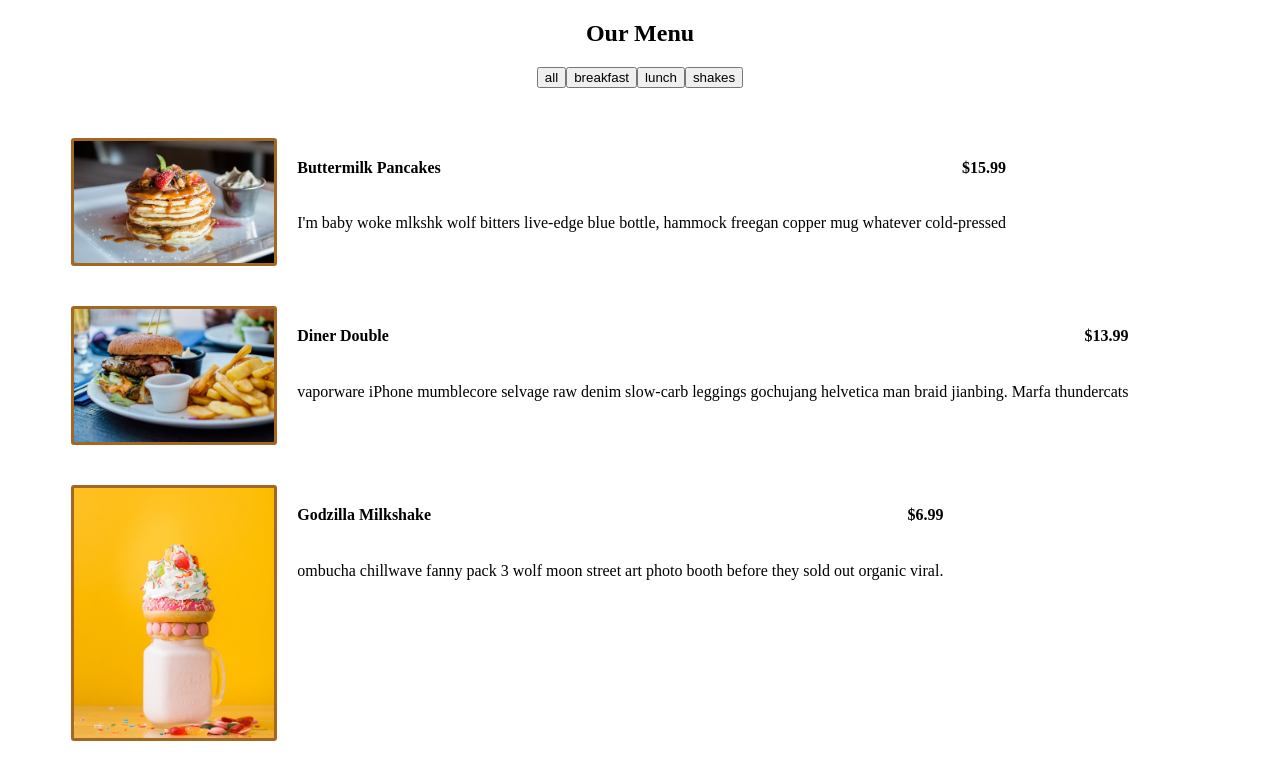
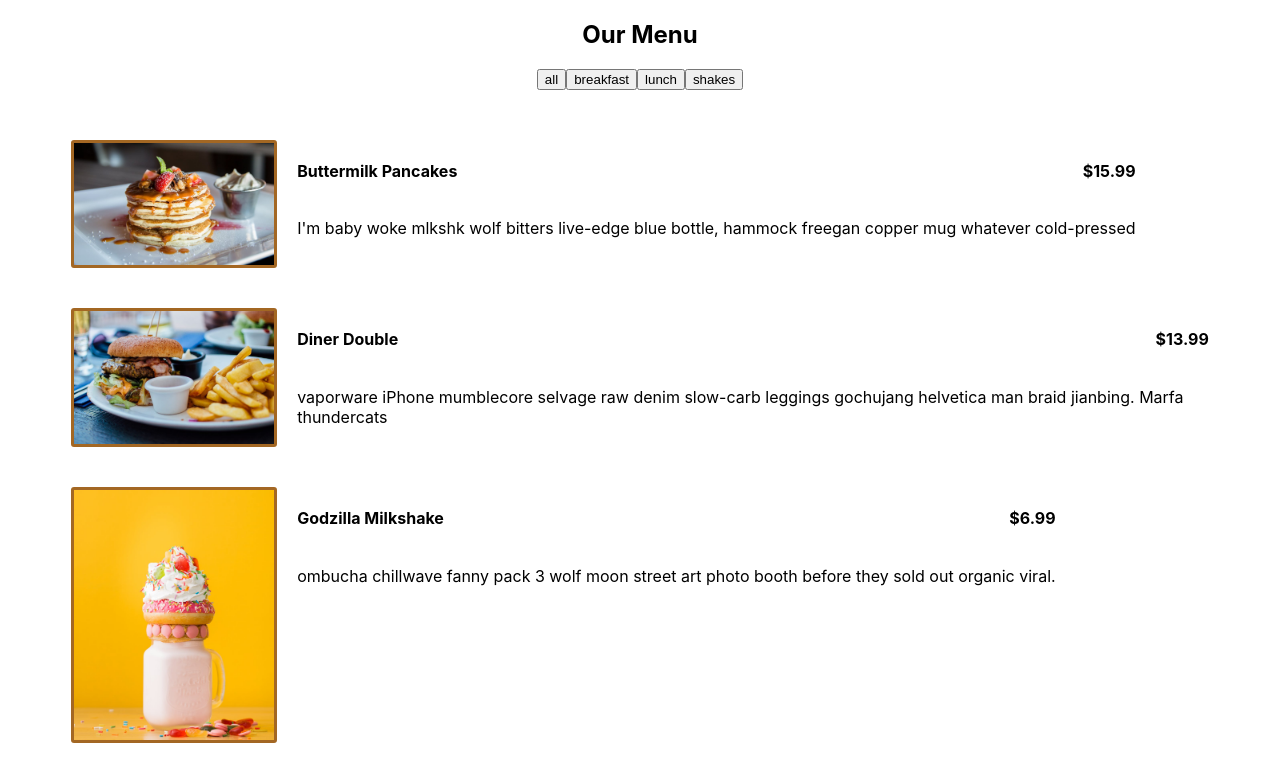
Before and after one commit to LaurenCummings/menu-project, a React (Vite) app: page / in a window 1280 px wide. Shown: the top 779 px of the page. Built offline with nearby package versions, Linux system fonts and the light colour scheme.

Commit message:
Added fonts

```diff
--- a/src/App.css
+++ b/src/App.css
@@ -1,3 +1,8 @@
+body {
+    font-family: -apple-system, BlinkMacSystemFont, 'Segoe UI', Roboto, Oxygen,
+    Ubuntu, Cantarell, 'Open Sans', 'Helvetica Neue', sans-serif;
+}
+
 .menu-section {
     margin: 0 auto;
     width: 90%;
```
